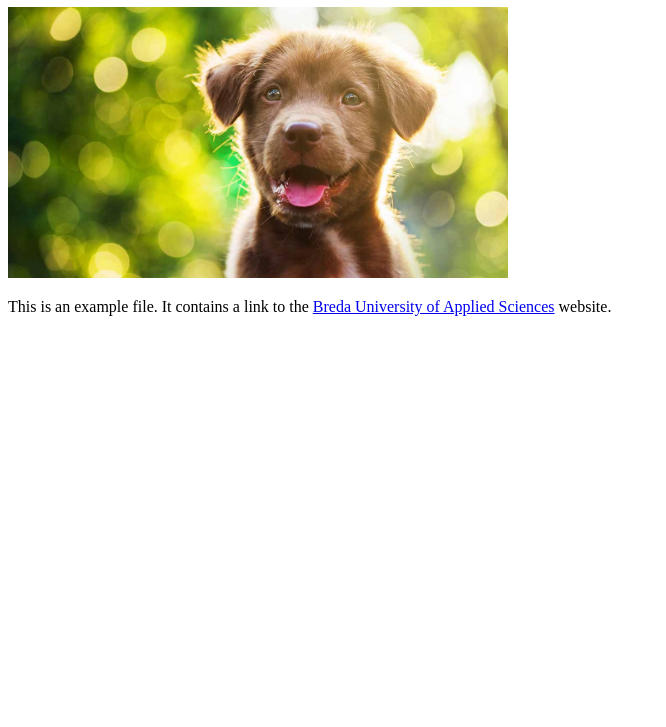
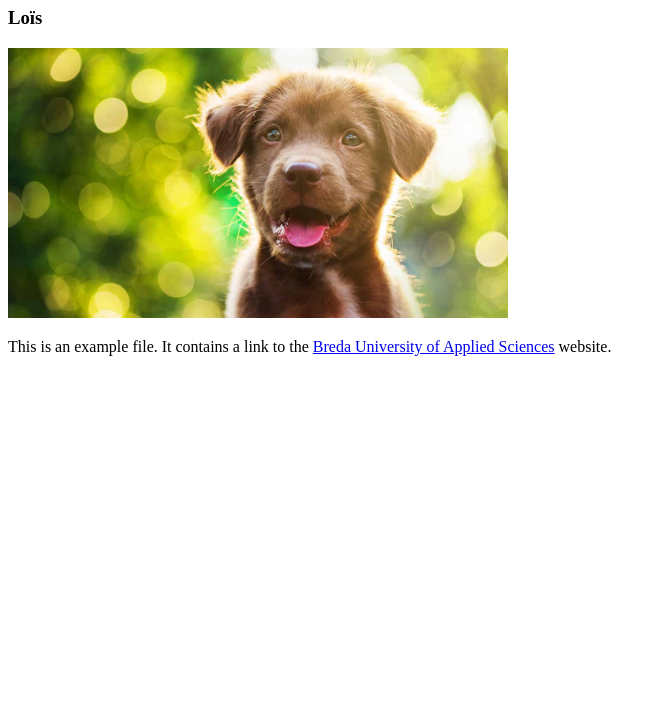
Before and after one commit to ElenaBalaita/prj4-chapter-4, a plain HTML site: page index.html in a window 1280 px wide. Shown: the part 73-800 px from the top of the page, without its empty margins (0-666 px from the left). Drawn offline with Linux system fonts and the light colour scheme; files whose address does not match are found by name.

Commit message:
Update index.html

```diff
--- a/index.html
+++ b/index.html
@@ -7,6 +7,7 @@
 
 <body>
 	<h1>Dogs</h1>
+	<h3>Loïs</h3>
 	<img src="images/dog.jpg" width="500" alt="A dog"/>
 	<p>This is an example file. It contains a link to the <a href="https://www.buas.nl/" target="_blank">Breda University of Applied Sciences</a> website.</p>
 </body>
```
